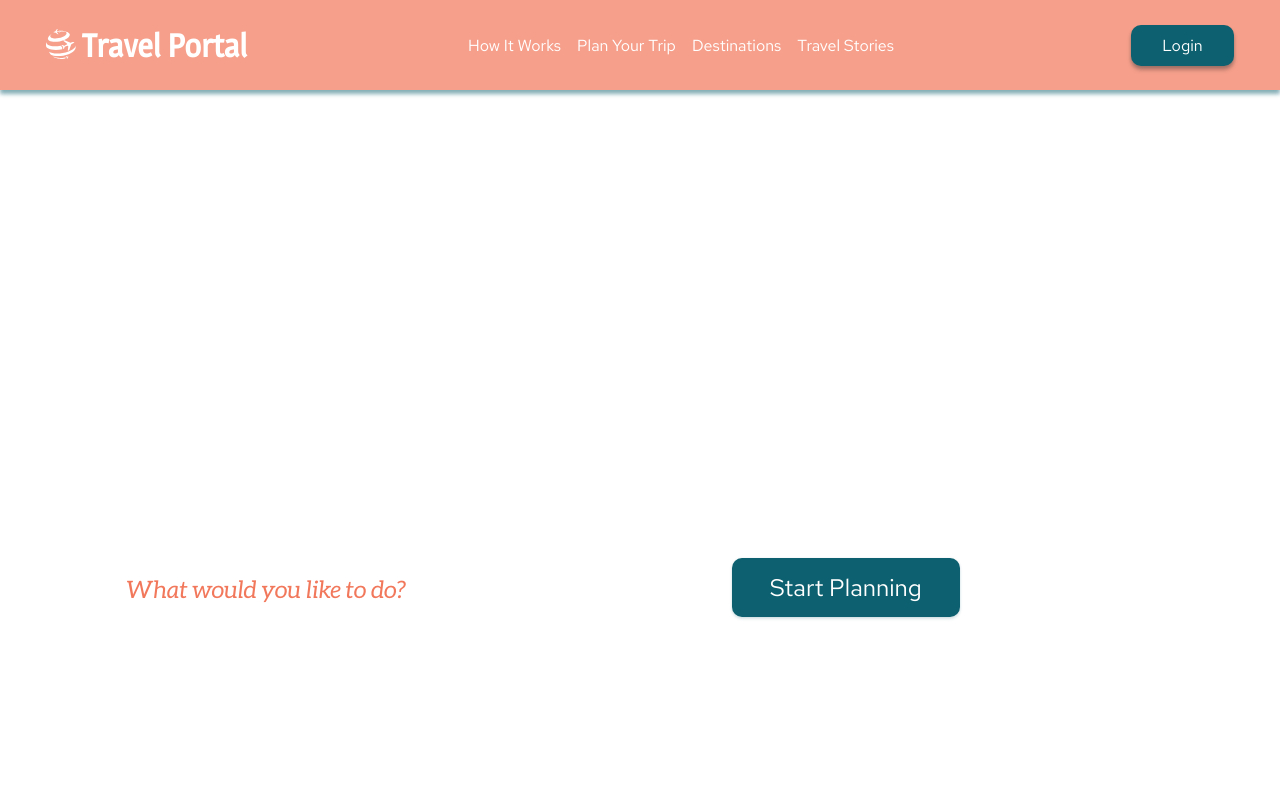
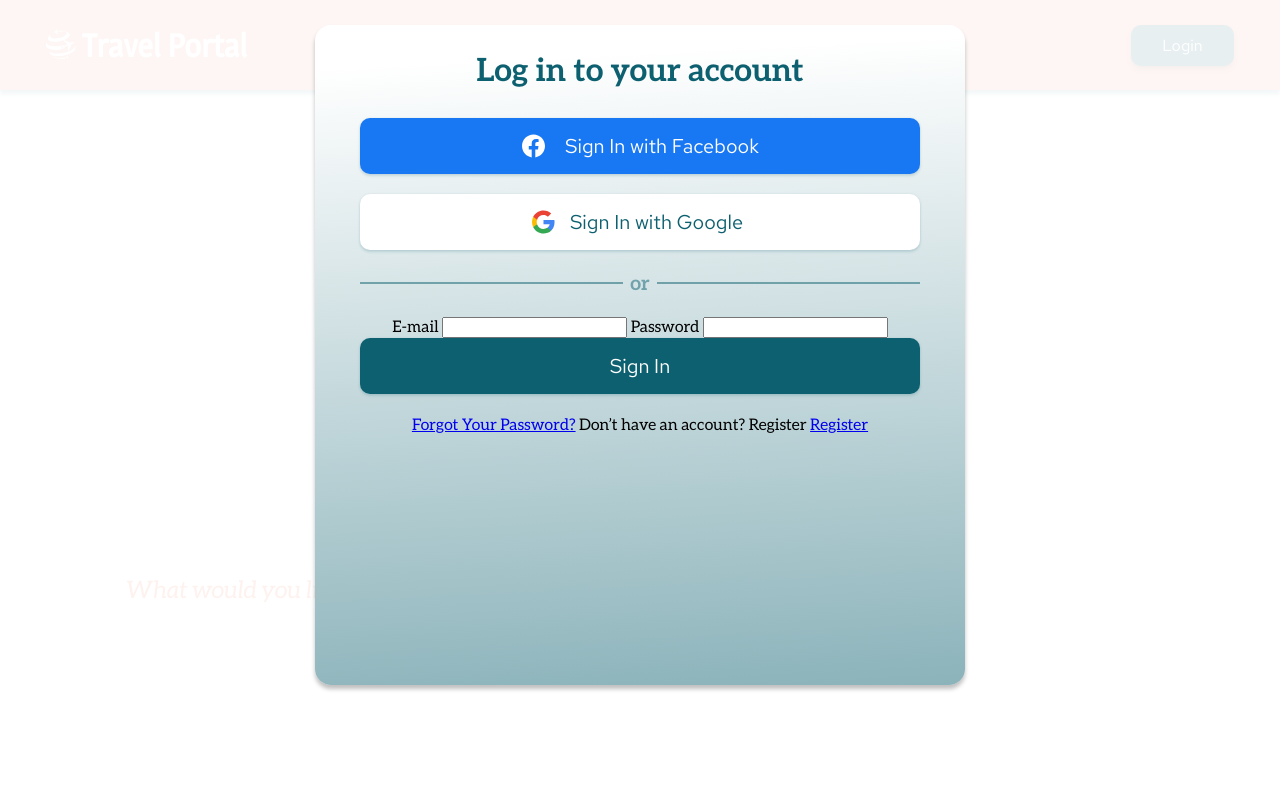
Before and after one commit to evg-zlg/rsschool-travel, a plain HTML site: page index.html in a window 1280 px wide. Shown: the top 800 px of the page. Drawn offline with Linux system fonts and the light colour scheme.

Commit message:
feat: start work with login popup

```diff
--- a/index.html
+++ b/index.html
@@ -47,11 +47,41 @@
       </ul>
     </nav>
     <form class="authentication">
-      <button class="header__button">
+      <button class="header__button js-header-button">
         Login
       </button>
     </form>
   </header>
+
+  <div class="login-popup login-popup_show">
+    <div class="login-popup__body">
+      <form class="login-popup__form">
+        <h2 class="login-popup__title">
+          Log in to your account
+        </h2>
+        <button type="button" class="login-popup__btn login-popup__btn_facebook">
+          Sign In with Facebook
+        </button>
+        <button type="button" class="login-popup__btn login-popup__btn_google">
+          Sign In with Google
+        </button>
+        <span class="login-popup__separator">or</span>
+        <label class="login-popup__input-label"> E-mail
+          <input class="login-popup__input">
+        </label>
+        <label class="login-popup__input-label"> Password
+          <input class="login-popup__input">
+        </label>
+        <button type="button" class="login-popup__btn login-popup__btn_sign-in">
+          Sign In
+        </button>
+        <a class="login-popup__forgot-password" href="#">Forgot Your Password?</a>
+        <span class="login-popup__separator-two"></span>
+        <label class="login-popup__account-qest">Don’t have an account? Register</label>
+        <a class="login-popup__register" href="#">Register</a>
+      </form>
+    </div>
+  </div>
 
   <section class="first-section">
    <span id="plan-your-trip"></span>
--- a/main.js
+++ b/main.js
@@ -1 +1,8 @@
-console.log('hi');
+document.querySelector(".js-header-button").addEventListener("click", () => {
+  let loginPopUp = document.querySelector(".login-popup");
+  if (loginPopUp.classList.contains("login-popup_show")) {
+    loginPopUp.classList.add("login-popup_show");
+    document.body.style.overflow = "hidden";
+
+  }
+});
--- a/style.css
+++ b/style.css
@@ -196,6 +196,111 @@ body {
 .header__button:hover {
   background-color: #40a4b6;
 }
+
+.login-popup {
+  display: none;
+}
+.login-popup_show {
+  display: block;
+  position: absolute;
+  top: 0;
+  left: 0;
+  z-index: 10;
+  width: 100%;
+  height: 100%;
+  background-color: rgba(255, 255, 255, .9);
+}
+.login-popup__body {
+  width: 650px;
+  height: 660px;
+  background: linear-gradient(177.09deg, #FFFFFF 6.15%, #0D606F 202.69%);
+  box-shadow: 0px 4px 4px rgba(0, 0, 0, 0.25);
+  border-radius: 16px;
+  margin: 25px auto;
+  padding: 25px 45px 23px;
+  box-sizing: border-box;
+  text-align: center;
+}
+
+.login-popup__form {}
+.login-popup__title {
+  font-family: 'Aleo';
+  font-style: normal;
+  font-weight: 700;
+  font-size: 32px;
+  line-height: 38px;
+  color: #0D606F;
+  margin: 0 0 30px 0;
+
+}
+.login-popup__btn {
+  width: 560px;
+  height: 56px;
+  border-radius: 10px;
+  box-shadow: 0px 0px 3px rgba(13, 96, 111, 0.08), 0px 2px 3px rgba(13, 96, 111, 0.16);
+  font-family: 'Red Hat Text';
+  font-style: normal;
+  font-weight: 400;
+  font-size: 20px;
+  line-height: 26px;
+  background: #0D606F;
+  color: #FFFFFF;
+  border: none;
+  margin-bottom: 20px;
+}
+.login-popup__btn_facebook {
+  background: #1877F2;
+  background-image: url("./icons/facebook-logo.svg");
+  background-repeat: no-repeat;
+  background-position: 30% 50%;
+  padding-left: 50px;
+}
+.login-popup__btn_google {
+  background: #FFFFFF;
+  color: #0D606F;
+  background-image: url("./icons/google-logo.svg");
+  background-repeat: no-repeat;
+  background-position: 32% 50%;
+  padding-left: 39px;
+}
+.login-popup__separator {
+  display: block;
+  font-family: 'Aleo';
+  font-style: normal;
+  font-weight: 700;
+  font-size: 20px;
+  line-height: 24px;
+  position: relative;
+  color: rgba(13, 96, 111, 0.5);
+  margin: 0 0 22px 0;
+}
+.login-popup__separator::before {
+  content: "";
+  border: 1px solid rgba(13, 96, 111, 0.5);
+  height: 0.25px;
+  width: 261px;
+  position: absolute;
+  left: 0px;
+  top: 50%;
+}
+.login-popup__separator::after {
+  content: "";
+  border: 1px solid rgba(13, 96, 111, 0.5);
+  height: 0.25px;
+  width: 261px;
+  position: absolute;
+  right: 0px;
+  top: 50%;
+}
+.login-popup__input-label{}
+.login-popup__input {}
+.login-popup__btn_sign-in {}
+.login-popup__forgot-password {}
+.login-popup__separator-two {}
+.login-popup__account-qest {}
+.login-popup__register {}
+
+
 .first-section {
   background: url("./images/garrett-parker-DlkF4.jpg") 0 0 no-repeat;
   background-size: cover;
```
Also changed, not shown: icons/facebook-logo.svg (added), icons/google-logo.svg (added).
